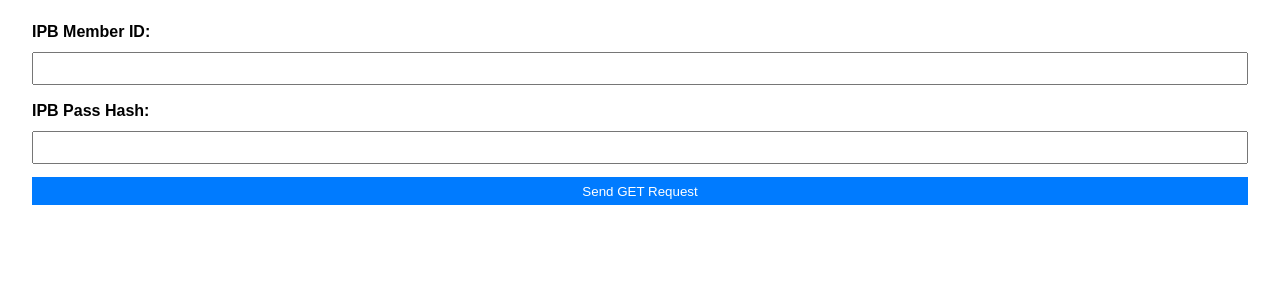
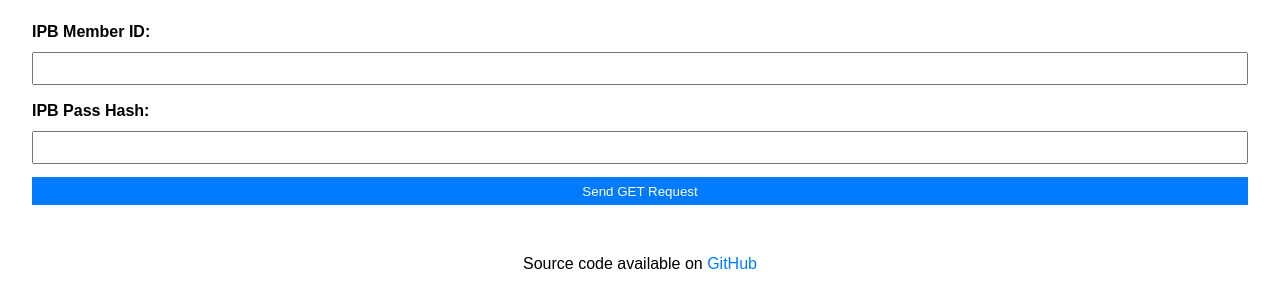
Before and after one commit to nggezi/eh, a website: page index.html in a window 1280 px wide. Shown: the part 86-394 px from the top of the page. Drawn offline with Linux system fonts and the light colour scheme.

Commit message:
repo link

```diff
--- a/index.html
+++ b/index.html
@@ -35,6 +35,17 @@
       padding: 1em;
       border: 1px solid #ccc;
       background-color: #f9f9f9;
+    }
+    footer {
+      margin-top: 2em;
+      text-align: center;
+    }
+    footer a {
+      color: #007BFF;
+      text-decoration: none;
+    }
+    footer a:hover {
+      text-decoration: underline;
     }
   </style>
 </head>
@@ -84,5 +95,9 @@ document.getElementById("submit-button").addEventListener("click", async () => {
       }
     });
   </script>
+
+  <footer>
+    <p>Source code available on <a href="https://github.com/UjuiUjuMandan/exhentai-igneous-generator" target="_blank">GitHub</a></p>
+  </footer>
 </body>
 </html>
```
Lines whose indentation alone changed are shown as unchanged.
